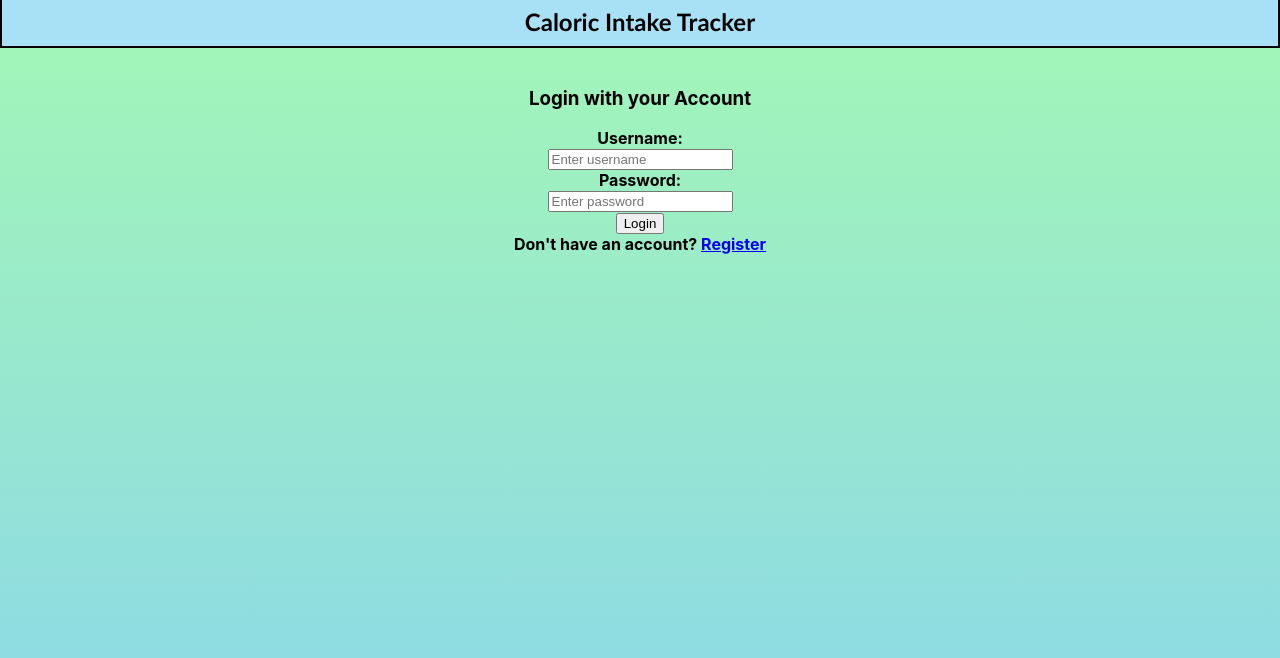
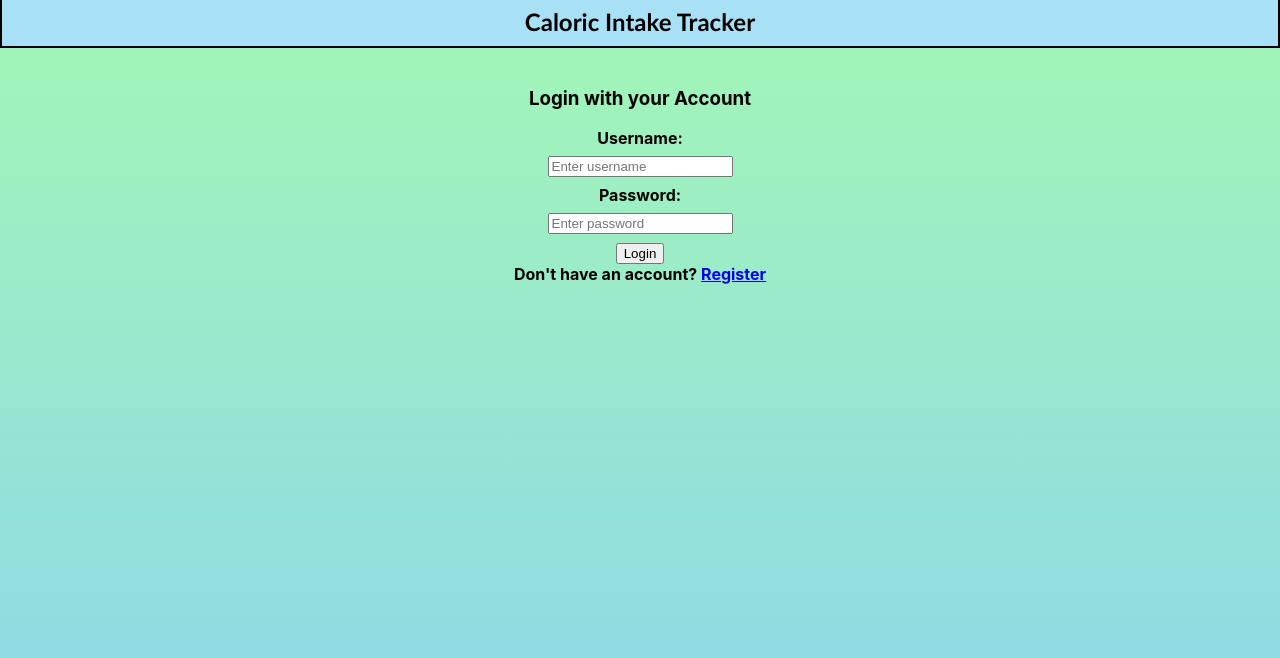
Before and after one commit to MirScharf/Calory-Tracker, a React (Create React App) app in the folder frontend/: page /login in a window 1280 px wide. Shown: the top 658 px of the page. Built offline with nearby package versions, Linux system fonts and the light colour scheme.

Commit message:
styling for input field

```diff
--- a/frontend/src/styles/Home.css
+++ b/frontend/src/styles/Home.css
@@ -21,3 +21,14 @@
 p {
     font-weight: bold;
 }
+
+#inputFieldText {
+    margin-top: 1rem;
+}
+
+input {
+    display: block;
+    margin: auto;
+    margin-top: 0.5rem;
+    margin-bottom: 0.5rem;
+}
```
